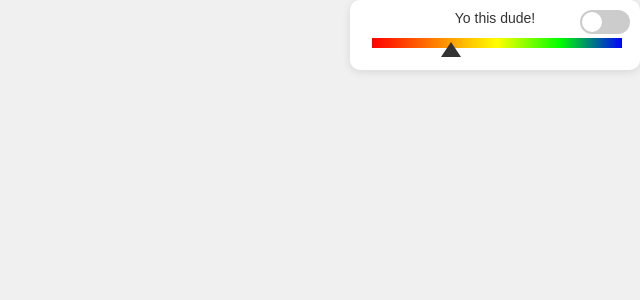
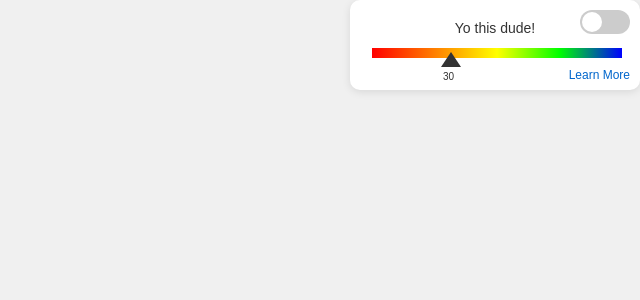
Before and after one commit to Pints-and-Parathas/ClariScale, a React (Create React App) app in the folder frontend/political_scale/: page / in a window 1280 px wide. Shown: the top 300 px of the page, without its empty margins (640-1280 px from the left). Built offline with nearby package versions, Linux system fonts and the light colour scheme.

Commit message:
add more details link, changed styling

```diff
--- /dev/null
+++ b/frontend/political_scale/src/moreDetailsLink/MoreDetailsLink.styled.js
@@ -0,0 +1,14 @@
+import styled from 'styled-components';
+
+export const LearnMoreLink = styled.a`
+  position: absolute;
+  bottom: 8px;
+  right: 10px;
+  font-size: 12px;
+  color: #0066cc;
+  text-decoration: none;
+  z-index: 1004;
+  &:hover {
+    text-decoration: underline;
+  }
+`;
--- a/frontend/political_scale/src/popUp/PopUp.component.js
+++ b/frontend/political_scale/src/popUp/PopUp.component.js
@@ -3,6 +3,7 @@ import { PopupContainer } from './PopUp.styled';
 import SlidingScale from '../slidingScale/SlidingScale.component';
 import ThemeToggle from '../themeToggle/ThemeToggle.component';
 import { ToggleContainer } from '../themeToggle/ThemeToggle.styled';
+import { LearnMoreLink } from '../moreDetailsLink/MoreDetailsLink.styled';
 
 const PopUp = ({isArticle, category, value, theme, toggleTheme}) => {
     //If user not on article then no pop up
@@ -14,6 +15,9 @@ const PopUp = ({isArticle, category, value, theme, toggleTheme}) => {
                 <ThemeToggle theme={theme} toggleTheme={toggleTheme} />
             </ToggleContainer>
             <SlidingScale category={category} value={value} />
+            <LearnMoreLink href="https://www.gov.uk/apply-to-come-to-the-uk" target="_blank">
+                Learn More
+            </LearnMoreLink>
         </PopupContainer>
     );
 };
--- a/frontend/political_scale/src/popUp/PopUp.styled.js
+++ b/frontend/political_scale/src/popUp/PopUp.styled.js
@@ -6,6 +6,7 @@ export const PopupContainer = styled.div`
   top: 0px;
   right: 0px;
   width: 250px;
+  height: 50px;
   padding: 20px;
   background-color: ${(props) => props.theme.background}; /* Use theme for background */
   color: ${(props) => props.theme.color}; /* Use theme for text color */
--- a/frontend/political_scale/src/slidingScale/SlidingScale.styled.js
+++ b/frontend/political_scale/src/slidingScale/SlidingScale.styled.js
@@ -6,7 +6,7 @@ export const SlidingScaleContainer = styled.div`
   flex-direction: column;
   justify-content: center; /* Center vertically */
   height: 100%; /* Ensure the container takes full height */
-  margin-top: -20px;
+  margin-top: -10px;
   z-index:1001;
 `;
 
@@ -56,11 +56,11 @@ export const SlidingScaleLabel = styled.label`
 //Styled component for the tooltip
 export const Tooltip = styled.div`
   position: absolute; /* Positioning to show it on top of the slider */
-  bottom: 0px; /* Position it above the slider */
-  left: 50%; /* Center horizontally */
+  bottom: 8px; /* Position it above the slider */
+  left: -60%; /* Center horizontally */
   transform: translateX(-50%); /* Adjust for the center */
   background-color: transparent; /* Dark background for the tooltip */
-  color: #fff; /* White text for contrast */
+  color:  ${(props) => props.theme.thumbColor}; /* Bottom color of the triangle (thumb) */; /* White text for contrast */
 
   border-radius: 5px; /* Rounded corners */
   font-size: 10px; /* Smaller font size */
```
